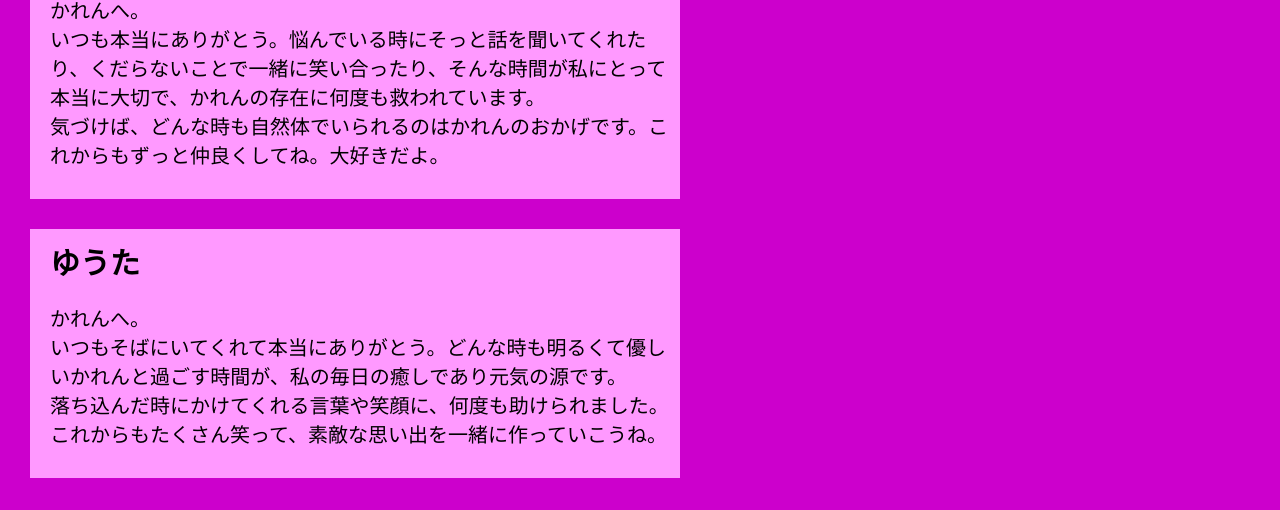
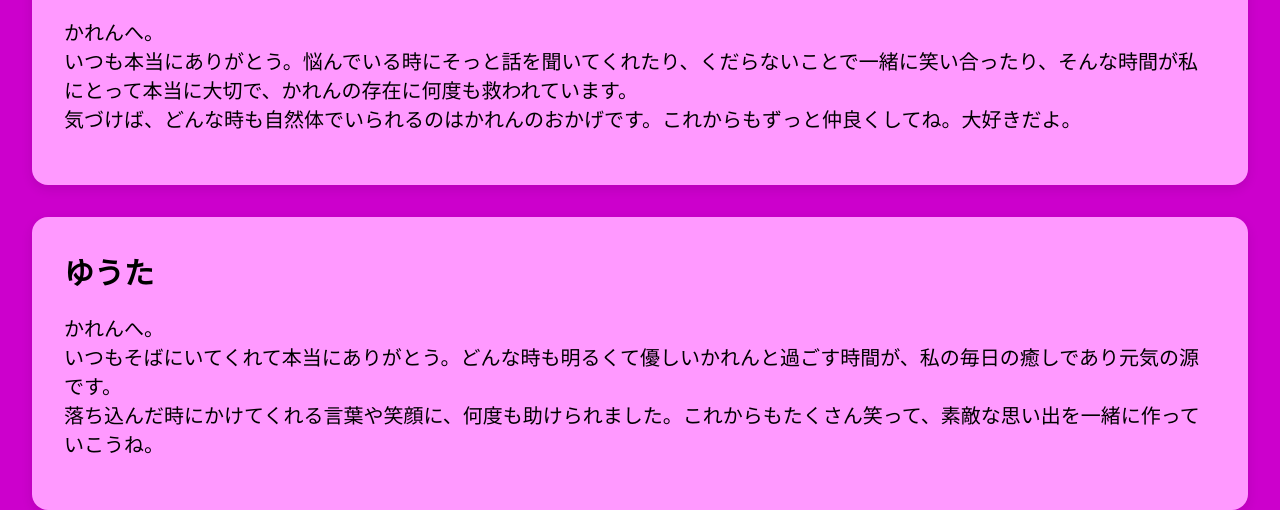
Before and after one commit to hayate0211/website, a plain HTML site: page index.html in a window 1280 px wide. Shown: the part 697-1207 px from the top of the page. Drawn offline with Linux system fonts and the light colour scheme.

Commit message:
Update index.html

```diff
--- a/index.html
+++ b/index.html
@@ -36,12 +36,20 @@
         width: calc(33.33% - 10px);
         height: auto;
       }
+      .letters-container {
+        display: flex;
+        flex-direction: column;
+        align-items: center;
+        gap: 2rem;
+      }
       .letter {
-        margin: 30px;
-        margin-right: 600px;
-        padding: 10px;
-        padding-left: 20px;
         background-color: #FF99FF;
+        border-radius: 16px;
+        padding: 2rem;
+        box-shadow: 0 4px 12px rgba(0, 0, 0, 0.1);
+        max-width: 1800px;
+        width: 90%;
+        text-align: left;
       }
     </style>
   </head>
@@ -55,9 +63,10 @@
       <img src="./images/karen3.png">
     </div>
     <h2>■かれんへの手紙</h2>
+    <div class="letters-container">
       <div class="letter">
         <h3>ひな</h3>
-      <p>
+        <p class="message">
           かれんへ。<br>
           いつも本当にありがとう。悩んでいる時にそっと話を聞いてくれたり、くだらないことで一緒に笑い合ったり、そんな時間が私にとって本当に大切で、かれんの存在に何度も救われています。<br>
           気づけば、どんな時も自然体でいられるのはかれんのおかげです。これからもずっと仲良くしてね。大好きだよ。
@@ -65,11 +74,12 @@
       </div>
       <div class="letter">
         <h3>ゆうた</h3>
-      <p>
+        <p class="message">
           かれんへ。<br>
           いつもそばにいてくれて本当にありがとう。どんな時も明るくて優しいかれんと過ごす時間が、私の毎日の癒しであり元気の源です。<br>
           落ち込んだ時にかけてくれる言葉や笑顔に、何度も助けられました。これからもたくさん笑って、素敵な思い出を一緒に作っていこうね。
         </p>
       </div>
+    </div>
   </body>
 </html>
```
Lines whose indentation alone changed are shown as unchanged.
